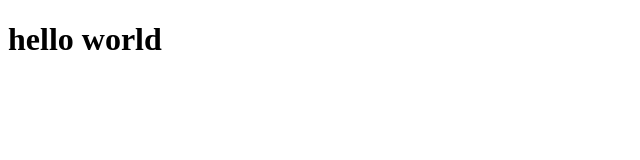
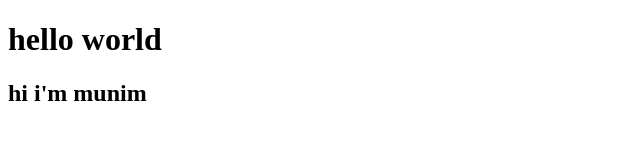
Before and after one commit to munim77/boltu, a plain HTML site: page index.html in a window 1280 px wide. Shown: the whole page, without its empty margins (0-640 px from the left). Drawn offline with Linux system fonts and the light colour scheme.

Commit message:
h2 tag added

```diff
--- a/index.html
+++ b/index.html
@@ -7,6 +7,6 @@
 </head>
 <body>
     <h1>hello world</h1>
-
+    <h2>hi i'm munim</h2>
 </body>
 </html>
```
